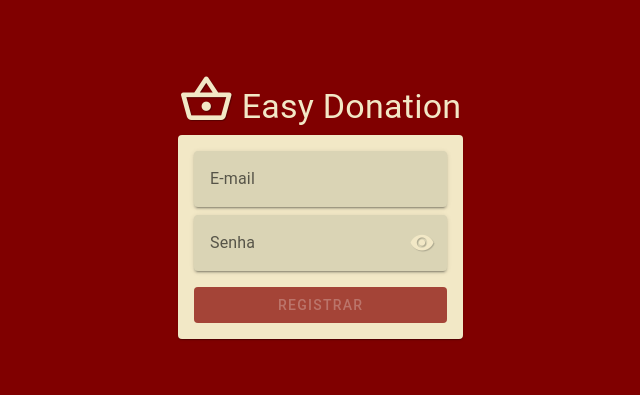
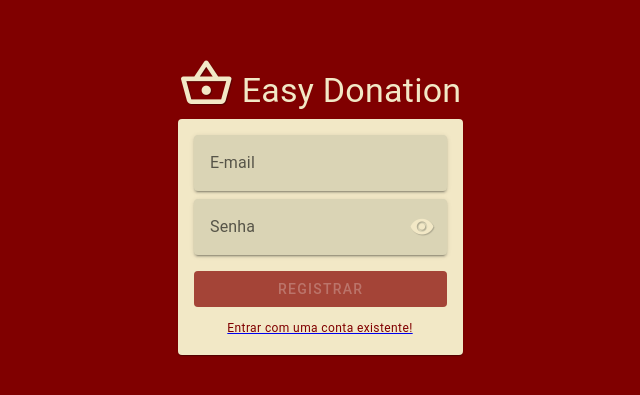
Before and after one commit to rhuannascimento/ihc-doacao-cestas-basicas, a Vue app: page /singup in a window 1280 px wide. Shown: the part 195-590 px from the top of the page, without its empty margins (320-960 px from the left). Built offline with nearby package versions, Linux system fonts and the light colour scheme; no server answers.

Commit message:
logar com uma conta existente

```diff
--- a/src/components/SingupFormComponent.vue
+++ b/src/components/SingupFormComponent.vue
@@ -20,6 +20,9 @@
                 :timeout="4000" :color="singupAdvertisementColor" close-on-content-click timer>{{
                     singupAdvertisementText }}</v-snackbar>
             <v-btn :disabled="!isFormValid" :loading="singupLoading" class="mt-2" type="submit" block>Registrar</v-btn>
+            <RouterLink to="/login" class="text-center">
+                <span class="text-caption text-background">Entrar com uma conta existente!</span>
+            </RouterLink>
         </v-form>
     </v-card>
 </template>
```
